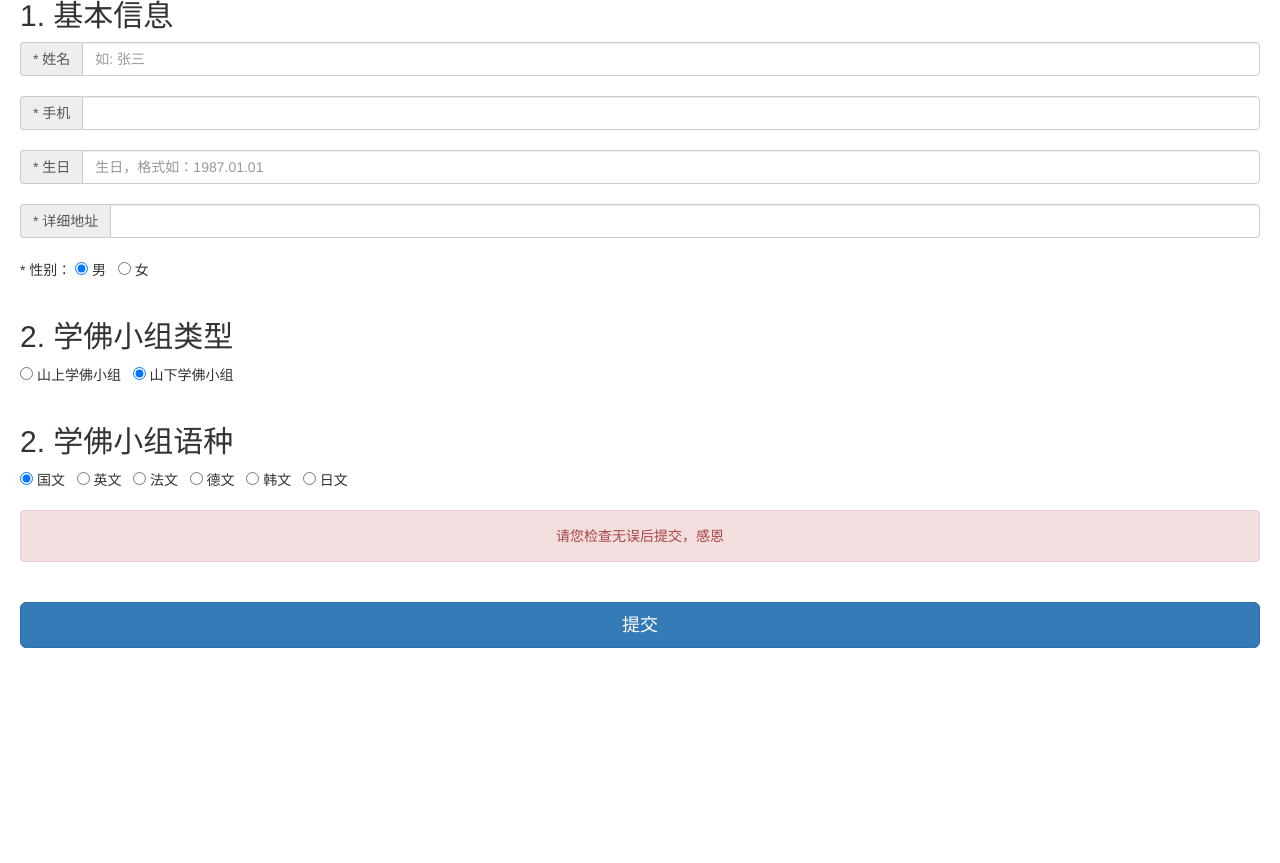
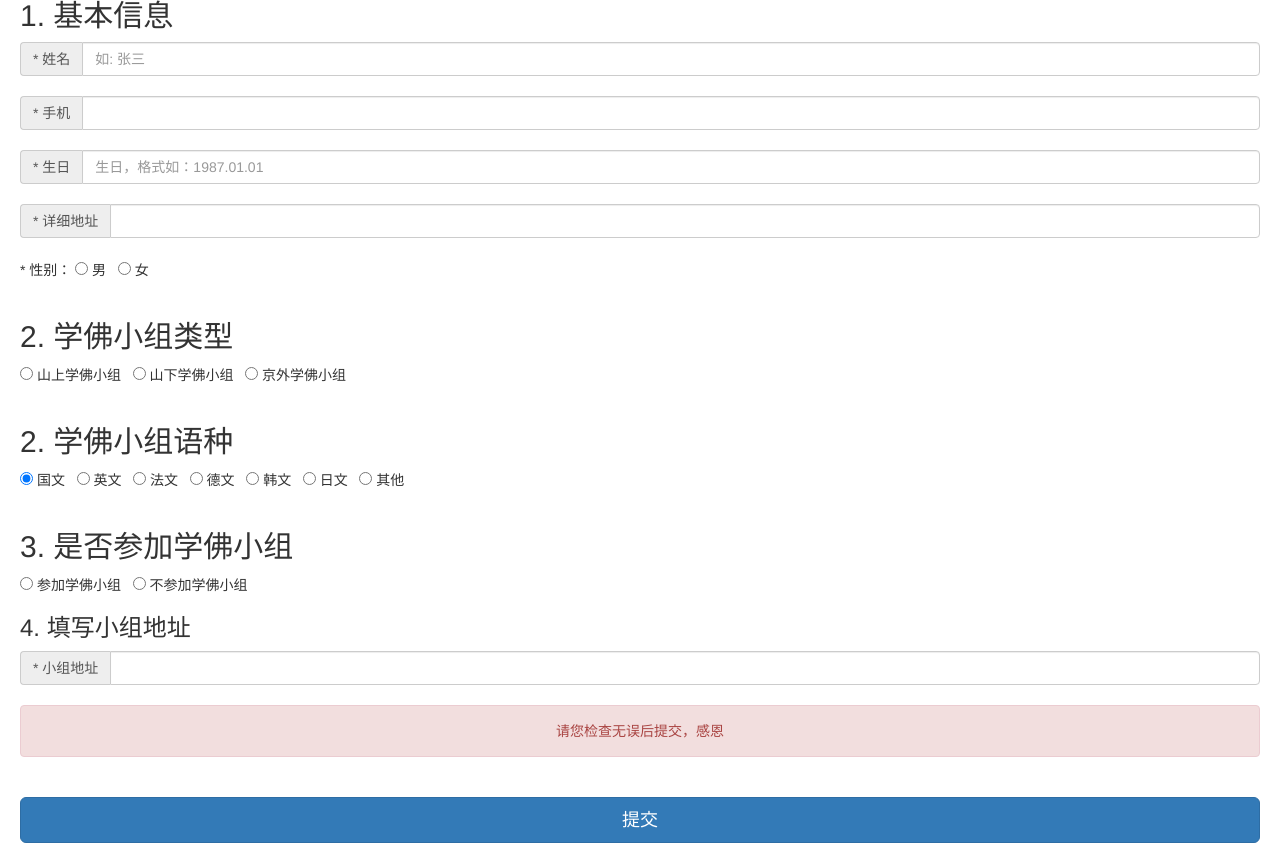
Before and after one commit to crouse/web-connect, a Django app: page /xiaozu/ in a window 1280 px wide. Shown: the part 202-1065 px from the top of the page. Before the commit the page ends 850 px from the top, so only its background shows below. Run offline with Django 3.2, Linux system fonts and the light colour scheme; some libraries are stand-ins or nearby versions.

Commit message:
这个功能估计会废弃

```diff
--- a/zen/models.py
+++ b/zen/models.py
@@ -96,6 +96,9 @@ class Xiaozu(models.Model):
     address = models.CharField("现居地址（乡镇/小区/街道)", max_length=128)
     xiaozu_type = models.CharField("小组类型", max_length=32)
     xiaozu_lang = models.CharField("小组语言种类", max_length=32)
+    xiaozu_dizhi = models.CharField("学佛小组地址", max_length=128)
+    xiaozu_fou = models.CharField("是否参加学佛小组", max_length=128)
+
 
     def __unicode__(self):
         return self.name
--- a/zen/templates/xiaozu.html
+++ b/zen/templates/xiaozu.html
@@ -39,7 +39,7 @@
         </div><br>
 
         * 性别：
-        <input type="radio" name="gender" value="男" checked/>
+        <input type="radio" name="gender" value="男" />
         男 &nbsp;
         <input type="radio" name="gender" value="女"/>
         女
@@ -48,8 +48,10 @@
         <h2>2. 学佛小组类型</h2>
         <input type="radio" name="xiaozu_type" value="山上学佛小组" />
         山上学佛小组 &nbsp;
-        <input type="radio" name="xiaozu_type" value="山下学佛小组" checked/>
+        <input type="radio" name="xiaozu_type" value="山下学佛小组" />
         山下学佛小组 &nbsp;
+        <input type="radio" name="xiaozu_type" value="京外学佛小组" />
+        京外学佛小组 &nbsp;
         <br><br>
 
         <h2>2. 学佛小组语种</h2>
@@ -65,7 +67,22 @@
         韩文 &nbsp;
         <input type="radio" name="xiaozu_lang" value="日文"/>
         日文 &nbsp;
+        <input type="radio" name="xiaozu_lang" value="其他"/>
+        其他 &nbsp;
         <br><br>
+
+        <h2>3. 是否参加学佛小组</h2>
+        <input type="radio" name="xiaozu_fou" value="参加小组" />
+        参加学佛小组 &nbsp;
+        <input type="radio" name="xiaozu_fou" value="不参加小组"/>
+        不参加学佛小组 &nbsp;
+
+        <h3>4. 填写小组地址</h3>
+        <div class="input-group">
+            <span class="input-group-addon">* 小组地址</span>
+            <input type="text" name="xiaozu_dizhi" class="form-control" placeholder="">
+        </div><br>
+
         <center>
             <div class="alert alert-danger">请您检查无误后提交，感恩</div>
         </center>
```
